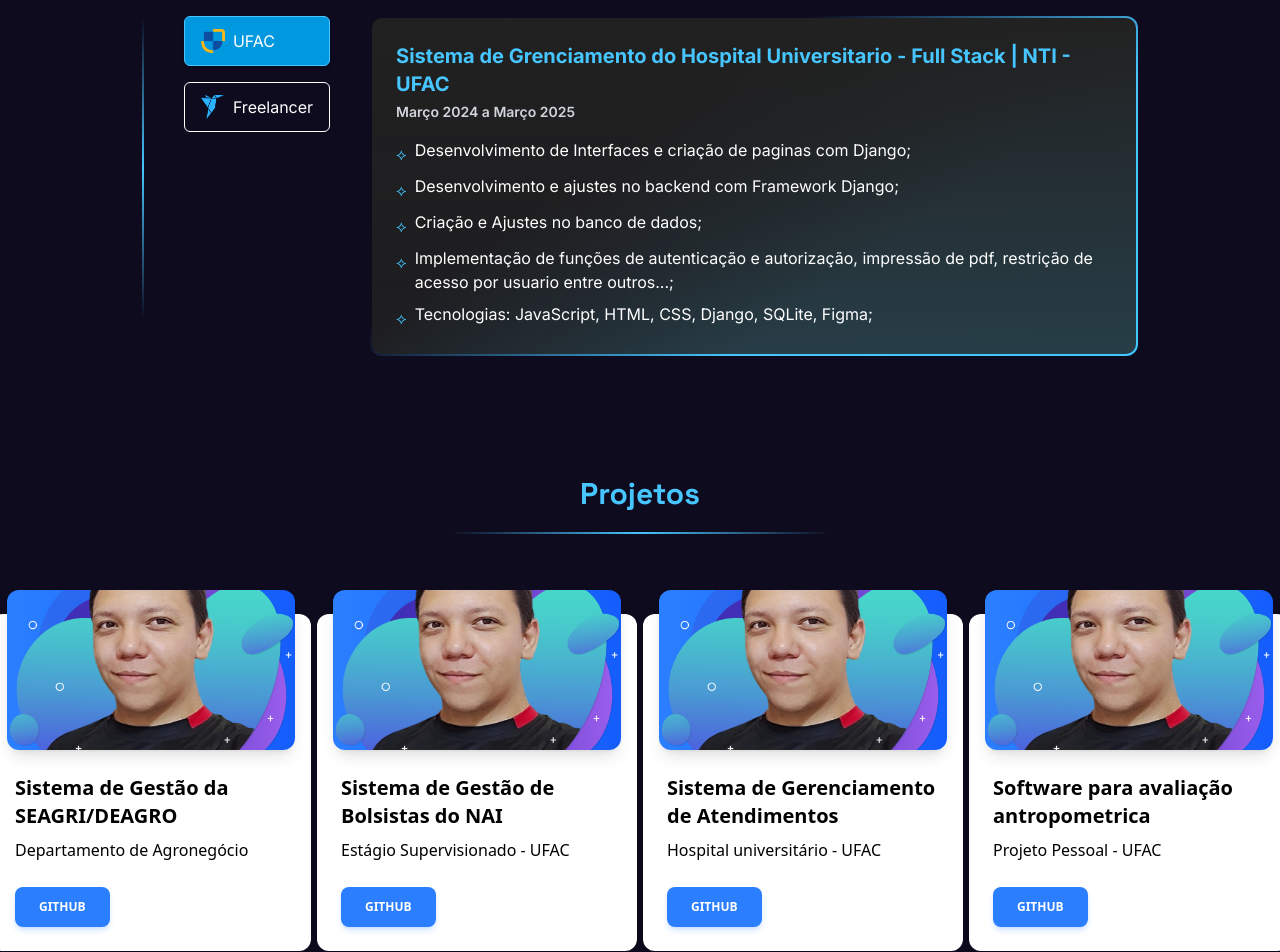
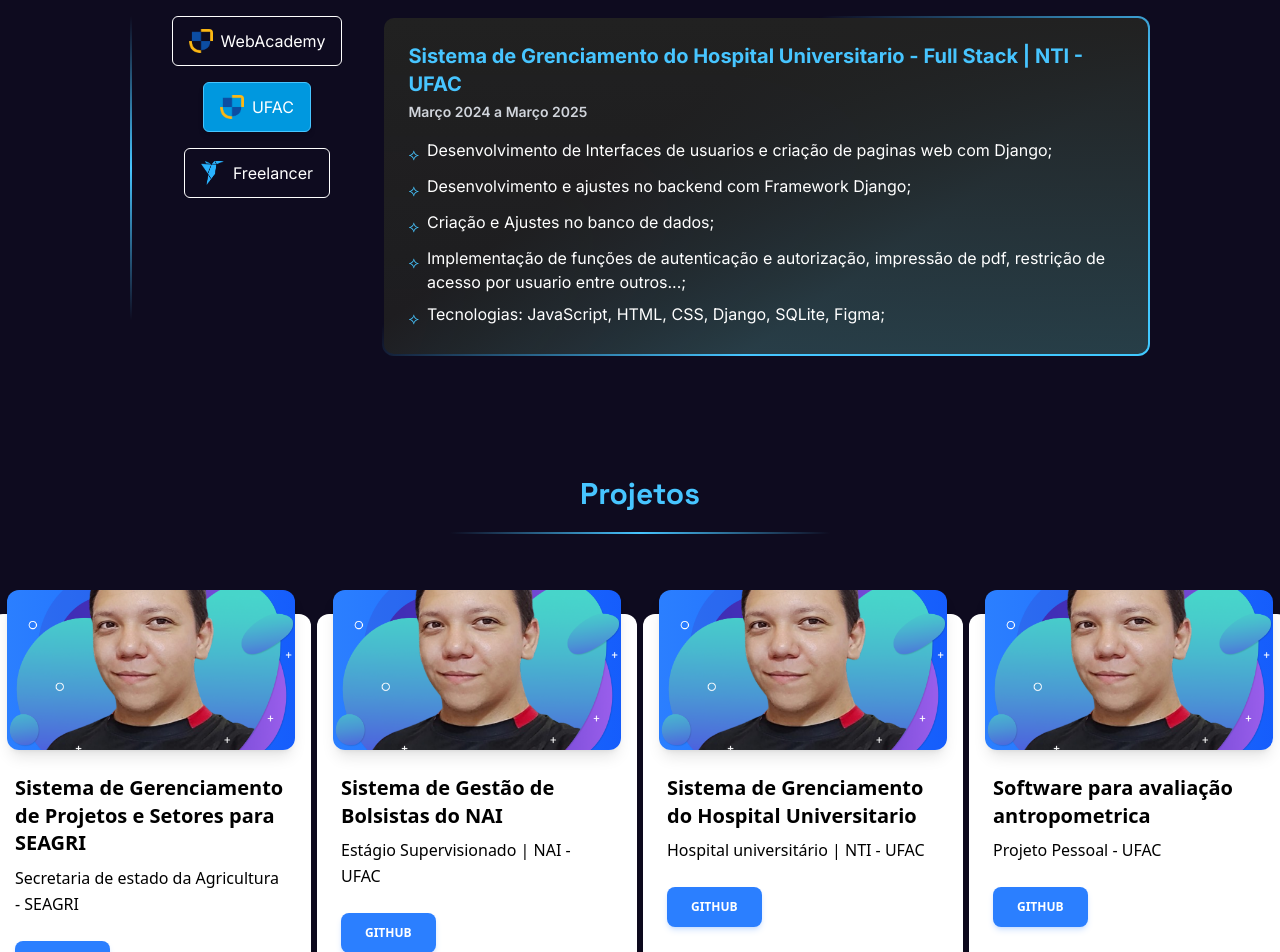
Before and after one commit to Andisssu/Portfolio, a Vue app: page / in a window 1280 px wide. Shown: the part 2080-3032 px from the top of the page. Built offline with nearby package versions, Linux system fonts and the light colour scheme.

Commit message:
ajustes
adicionado mais um card de experiencia, e ajustado os botões para telas mobile

```diff
--- a/src/components/Experiencia.vue
+++ b/src/components/Experiencia.vue
@@ -5,18 +5,20 @@
             <div class="barrax"></div>
         </div>
 
-        <div class="flex flex-row items-start justify-center gap-10">
+        <div class="flex flex-col md:flex-row items-start justify-center gap-6 md:gap-10">
 
-            <div class="barra"></div>
+            <!-- Barra lateral (visível apenas em telas médias ou maiores) -->
+            <div class="barra hidden md:block"></div>
 
             <!-- Botões laterais -->
-            <div class="flex flex-col gap-4">
+            <div class="flex flex-row flex-wrap gap-4 content-center justify-center w-full md:w-auto md:flex-col md:items-center"
+                id="options">
                 <button v-for="option in options" :key="option.id" @click="selected = option.id" :class="[
                     'flex items-center px-4 py-3 rounded-md border hover:scale-[1.03] transition-all',
                     selected === option.id ? 'bg-[#0098df] border-[#47c5ff] text-white shadow-md' : 'bg-transparent border-white text-white'
                 ]">
-                <img :src="option.icon" alt="Ícone" class="w-6 h-6 mr-2 rounded-sm" />
-                <span>{{ option.label }}</span>
+                    <img :src="option.icon" alt="Ícone" class="w-6 h-6 mr-2 rounded-sm" />
+                    <span>{{ option.label }}</span>
                 </button>
             </div>
 
@@ -47,6 +49,7 @@ import freelancerImg from '@/assets/img/freelancer.png'
 const selected = ref('UFAC')
 
 const options = [
+    { id: 'wbacademy', label: 'WebAcademy', icon: ufacImg },
     { id: 'UFAC', label: 'UFAC', icon: ufacImg },
     { id: 'freelancer', label: 'Freelancer', icon: freelancerImg },
 ]
@@ -56,11 +59,24 @@ const content = {
         title: 'Sistema de Grenciamento do Hospital Universitario - Full Stack | NTI - UFAC',
         period: 'Março 2024 a Março 2025',
         details: [
-            'Desenvolvimento de Interfaces e criação de paginas com Django;',
+            'Desenvolvimento de Interfaces de usuarios e criação de paginas web com Django;',
             'Desenvolvimento e ajustes no backend com Framework Django;',
             'Criação e Ajustes no banco de dados;',
             'Implementação de funções de autenticação e autorização, impressão de pdf, restrição de acesso por usuario entre outros...;',
             'Tecnologias: JavaScript, HTML, CSS, Django, SQLite, Figma;',
+        ]
+    },
+    wbacademy: {
+        title: 'Sistema de Gerenciamento de Projetos e Setores para SEAGRI - Front-end | WebAcademy',
+        period: '2024',
+        details: [
+            'Desenvolvimento de interfaces de usauarios e criação das paginas web;',
+            'Componentes para cadastros e istagem de ntidades do sistema;',
+            'Estilização e suporte a resposividade',
+            'Integração com Back-end e interceptação de requisições HTTP com Httpinterceptor;',
+            'Configuração de rotas e navegação entre as paginas utilizando Angular Router;',
+            'Desenvolviemento do prototipo de alta fidelidade do sistema utilizando Figma;',
+            'Tecnologias: Java, Angular, TypeScript, Spring Boot, HTML, CSS, MySQL, Figma;',
         ]
     },
     freelancer: {
@@ -96,5 +112,4 @@ const content = {
     width: 2px;
     background: linear-gradient(to bottom, #00000000, #47c5ff 50%, #00000000);
 }
-
 </style>
--- a/src/components/Projetos.vue
+++ b/src/components/Projetos.vue
@@ -16,10 +16,10 @@
                 <div class="p-6">
                     <h5
                         class="mb-2 block font-sans text-xl font-semibold leading-snug tracking-normal text-blue-gray-900 antialiased">
-                        Sistema de Gestão da SEAGRI/DEAGRO
+                        Sistema de Gerenciamento de Projetos e Setores para SEAGRI
                     </h5>
                     <p class="block font-sans text-base font-light leading-relaxed text-inherit antialiased">
-                        Departamento de Agronegócio
+                        Secretaria de estado da Agricultura - SEAGRI
                     </p>
                 </div>
                 <div class="p-6 pt-0">
@@ -42,7 +42,7 @@
                         Sistema de Gestão de Bolsistas do NAI
                     </h5>
                     <p class="block font-sans text-base font-light leading-relaxed text-inherit antialiased">
-                        Estágio Supervisionado - UFAC
+                        Estágio Supervisionado | NAI - UFAC
                     </p>
                 </div>
                 <div class="p-6 pt-0">
@@ -62,10 +62,10 @@
                 <div class="p-6">
                     <h5
                         class="mb-2 block font-sans text-xl font-semibold leading-snug tracking-normal text-blue-gray-900 antialiased">
-                        Sistema de Gerenciamento de Atendimentos
+                        Sistema de Grenciamento do Hospital Universitario
                     </h5>
                     <p class="block font-sans text-base font-light leading-relaxed text-inherit antialiased">
-                        Hospital universitário - UFAC
+                        Hospital universitário | NTI - UFAC
                     </p>
                 </div>
                 <div class="p-6 pt-0">
```
